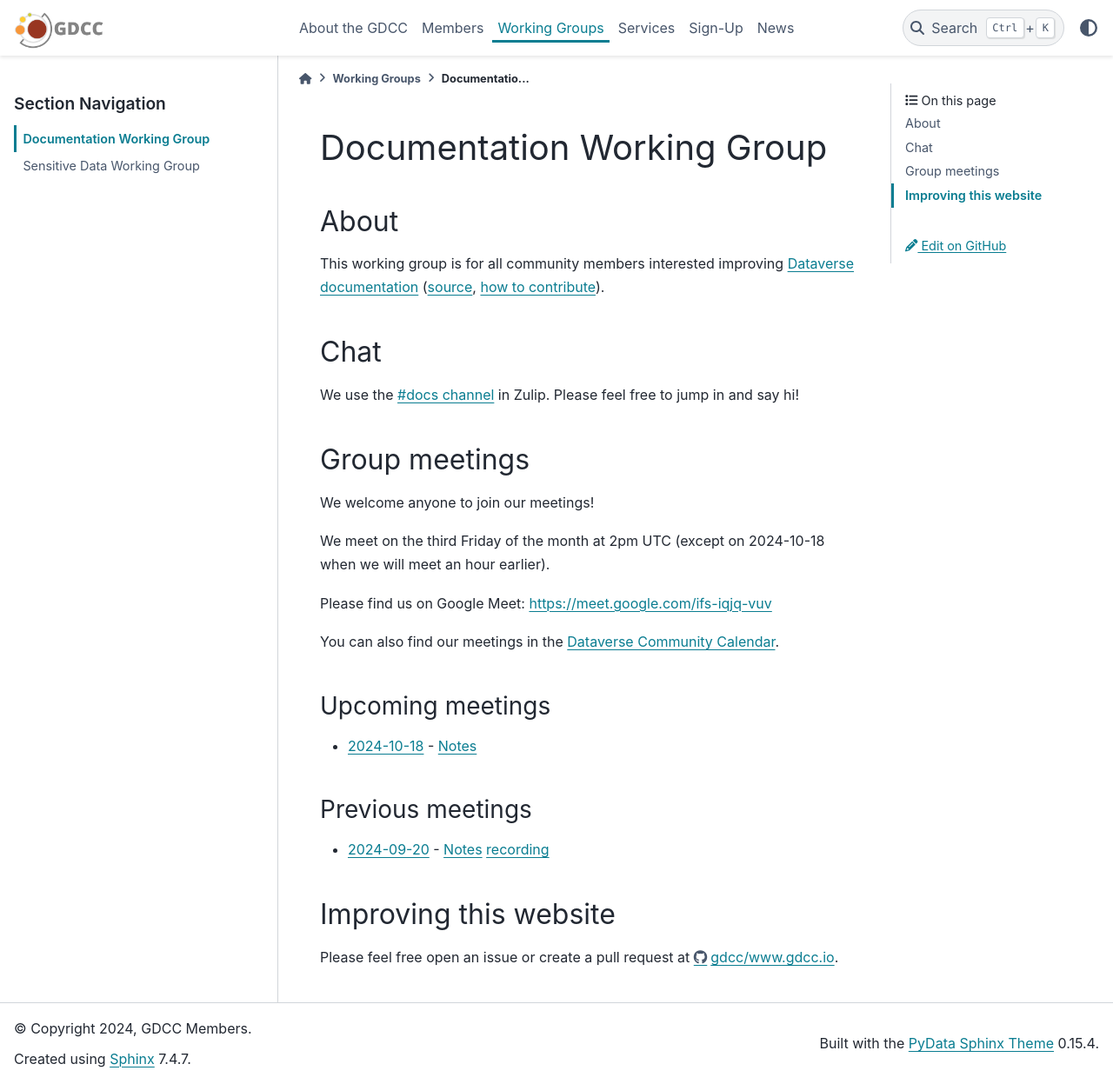
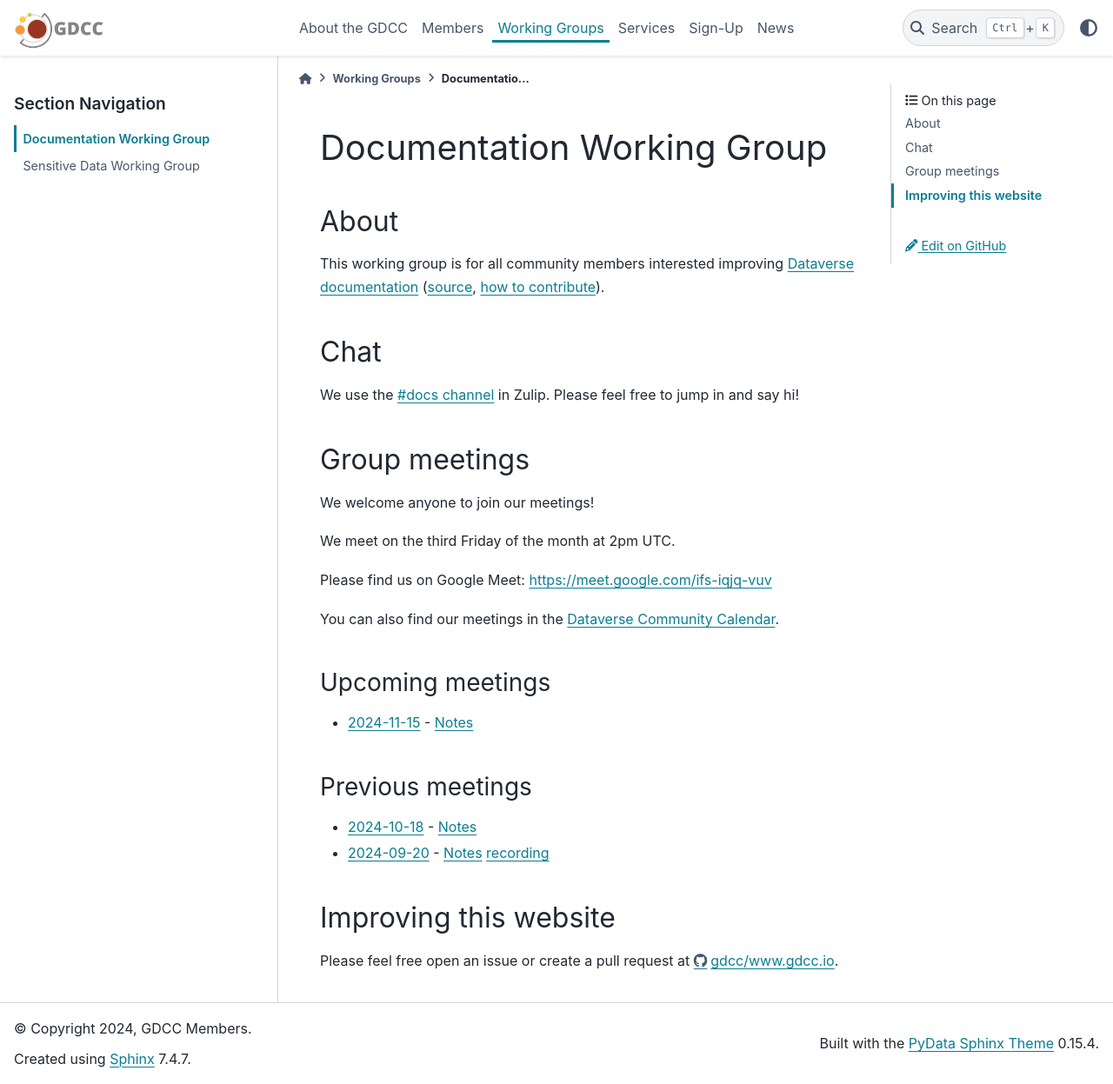
Before and after one commit to gdcc/www.gdcc.io, a Sphinx documentation site: the page built from source/working-groups/documentation.md, in a window 1280 px wide and 1247 px high. Shown: the whole window at 87% size. Built offline with Sphinx 7.4.7 and the PyData theme 0.15.4, drawn with Linux system fonts in a browser that asks for light colours.

Commit message:
add next meeting

```diff
--- a/source/working-groups/documentation.md
+++ b/source/working-groups/documentation.md
@@ -14,7 +14,7 @@ We use the [#docs channel][] in Zulip. Please feel free to jump in and say hi!
 
 We welcome anyone to join our meetings!
 
-We meet on the third Friday of the month at 2pm UTC (except on 2024-10-18 when we will meet an hour earlier).
+We meet on the third Friday of the month at 2pm UTC.
 
 Please find us on Google Meet: <https://meet.google.com/ifs-iqjq-vuv>
 
@@ -24,10 +24,11 @@ You can also find our meetings in the [Dataverse Community Calendar][].
 
 ### Upcoming meetings
 
-- [2024-10-18](https://time.is/compare/1300_18_Oct_2024_in_UTC) - [Notes](https://docs.google.com/document/d/1O1v9aMSCNe9ak2_Md2plfaJw42XJuIrb7l1-sSg4hus/edit?usp=sharing)
+- [2024-11-15](https://time.is/compare/1400_15_Nov_2024_in_UTC) - [Notes](https://docs.google.com/document/d/1oP3v0iHBDIsvrkPWOr524sdweCv9nfOsb6KWA-oojXo/edit?usp=sharing)
 
 ### Previous meetings
 
+- [2024-10-18](https://time.is/compare/1300_18_Oct_2024_in_UTC) - [Notes](https://docs.google.com/document/d/1O1v9aMSCNe9ak2_Md2plfaJw42XJuIrb7l1-sSg4hus/edit?usp=sharing)
 - [2024-09-20](https://time.is/compare/1400_20_Sep_2024_in_UTC) - [Notes](https://docs.google.com/document/d/1wUpmkOfQICuPQPbITqJ2oZSD2cSJBdHioEsaLck6_Es/edit?usp=sharing) [recording](https://harvard.zoom.us/rec/share/UBmb9Mzd_grPPsbX7jik54BGRMOHoskcVUab434u6FJOiyPE-fPN-AQjcWQmhSQ2.KAUPfDyco5S2aPzM)
 
 ## Improving this website
```
